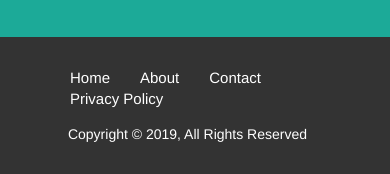
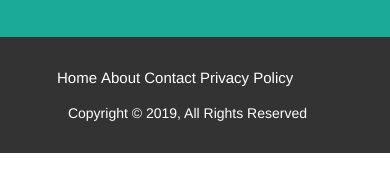
Before and after one commit to edumak/application, a plain HTML site: page index.html in a window 390 px wide. Shown: the part 2905-3079 px from the top of the page. After the commit the page ends 3058 px from the top, so only its background shows below. Drawn offline with nearby package versions, Linux system fonts and the light colour scheme.

Commit message:
Add files via upload

```diff
--- a/css/style.css
+++ b/css/style.css
@@ -185,7 +185,7 @@ footer p{
 
 		text-align: center;
 		font-size: 15px;
-		padding:0 15px 0 15px;
+		padding:0 2px 0 2px;
 
 
 	}
```
